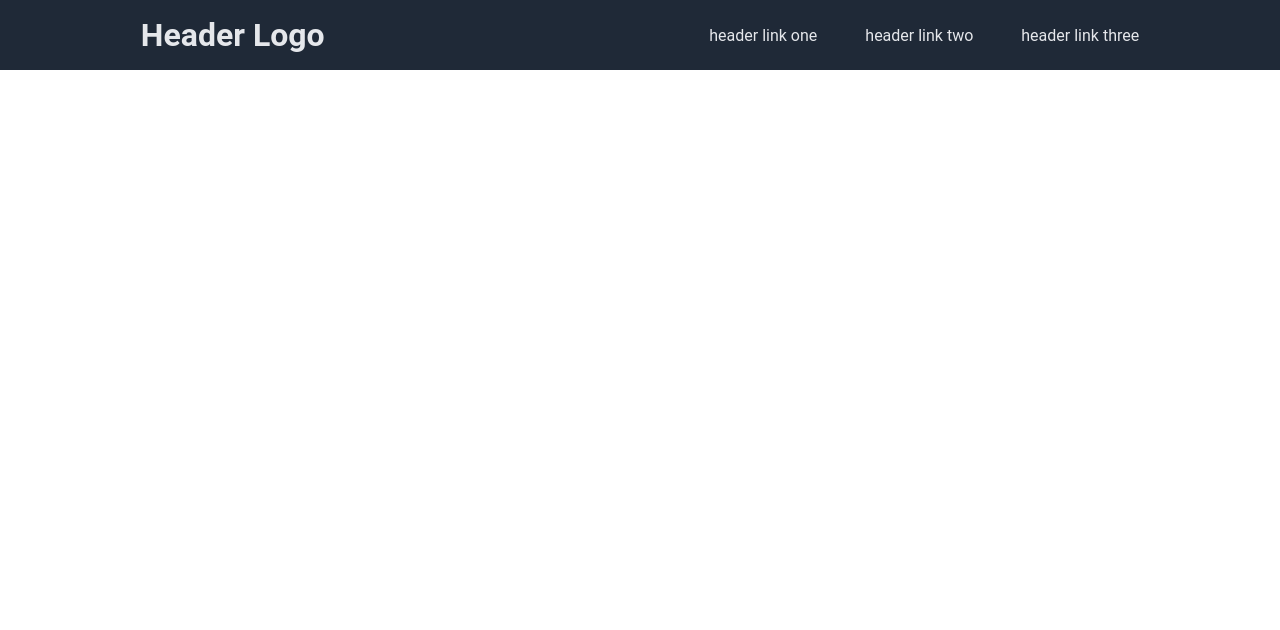
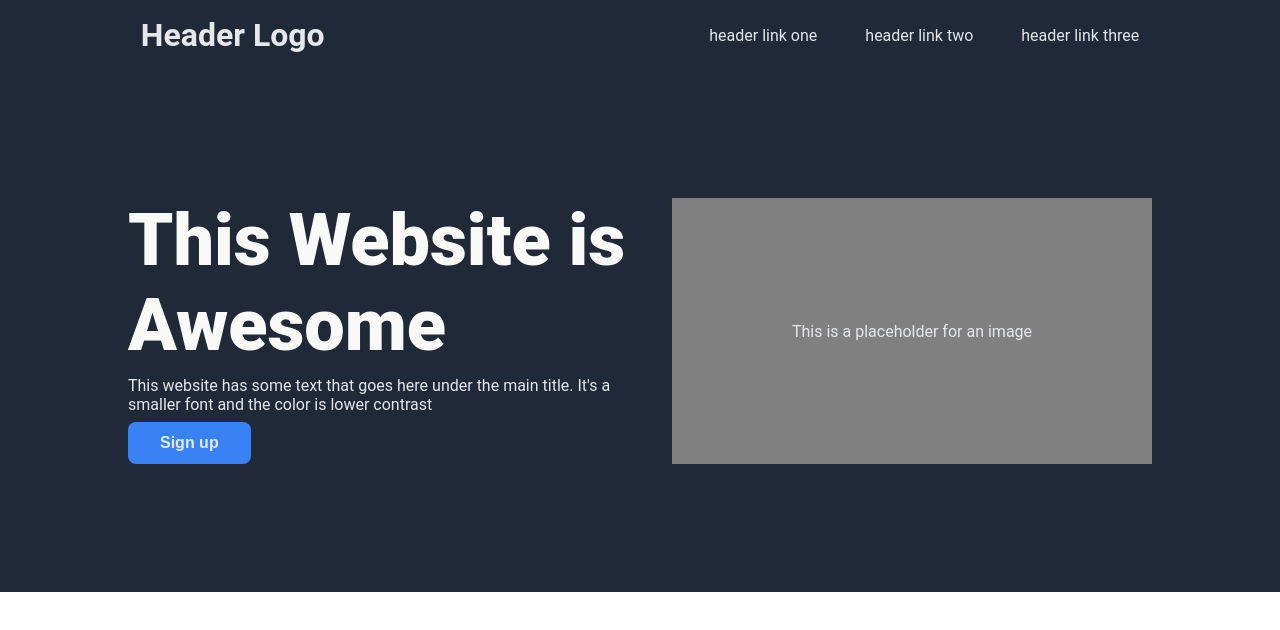
Before and after one commit to Lemuller04/odin-landing-page, a plain HTML site: page index.html in a window 1280 px wide. Drawn offline with Linux system fonts and the light colour scheme.

Commit message:
Add and style main section

```diff
--- a/index.html
+++ b/index.html
@@ -15,5 +15,16 @@
             <li><a href="#">header link three</a></li>
         </ul>
     </header>
+
+    <section class="main">
+        <div class="main-left">
+            <h1>This Website is Awesome</h1>
+            <p>This website has some text that goes here under the main title. It's a smaller font and the color is lower contrast</p>
+            <button>Sign up</button>
+        </div>
+        <div class="main-right">
+            <p>This is a placeholder for an image</p>
+        </div>
+    </section>
 </body>
 </html>
--- a/styles.css
+++ b/styles.css
@@ -6,6 +6,17 @@
 
 body {
     font-family: roboto, 'Courier New', Courier, monospace;
+}
+
+button {
+    background-color: #3882F6;
+    padding: 12px 32px;
+    width: fit-content;
+    border-radius: 8px;
+    border: none;
+    color: #E5E7EB;
+    font-weight: 700;
+    font-size: 16px;
 }
 
 /* HEADER CSS */
@@ -38,3 +49,36 @@ header a {
     font-size: 32px;
     font-weight: 700;
 }
+
+/* MAIN SECTION STYLES */
+
+h1 {
+    font-size: 72px;
+    font-weight: 900;
+    color: #F9FAF8;
+}
+
+.main {
+    display: flex;
+    padding: 128px 10%;
+    background-color: #1F2937;
+    color: #E5E7EB;
+    gap: 32px;
+}
+
+.main-left {
+    display: flex;
+    flex-direction: column;
+    margin-right: auto;
+    max-width: 50%;
+    gap: 8px;
+}
+
+.main-right {
+    background-color: grey;
+    display: flex;
+    justify-content: center;
+    align-items: center;
+    margin-left: auto;
+    flex: 1;
+}
```
